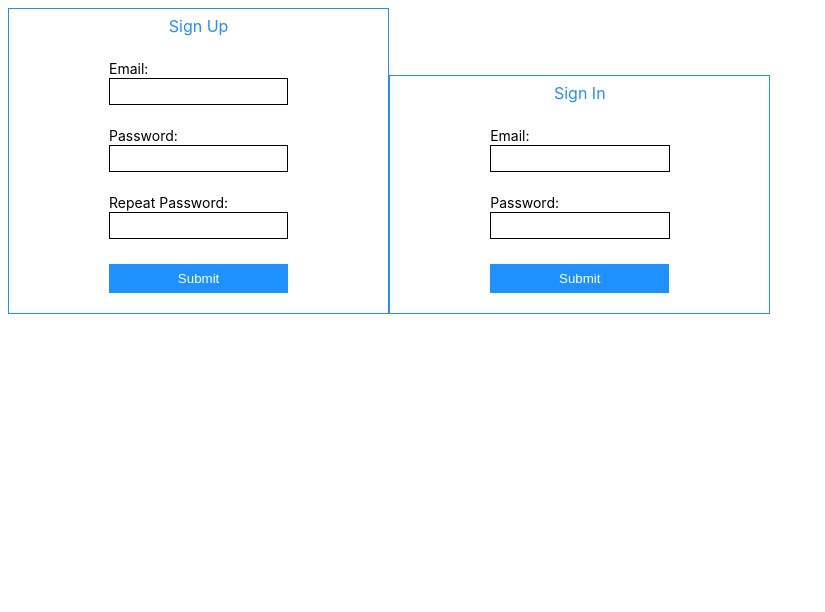
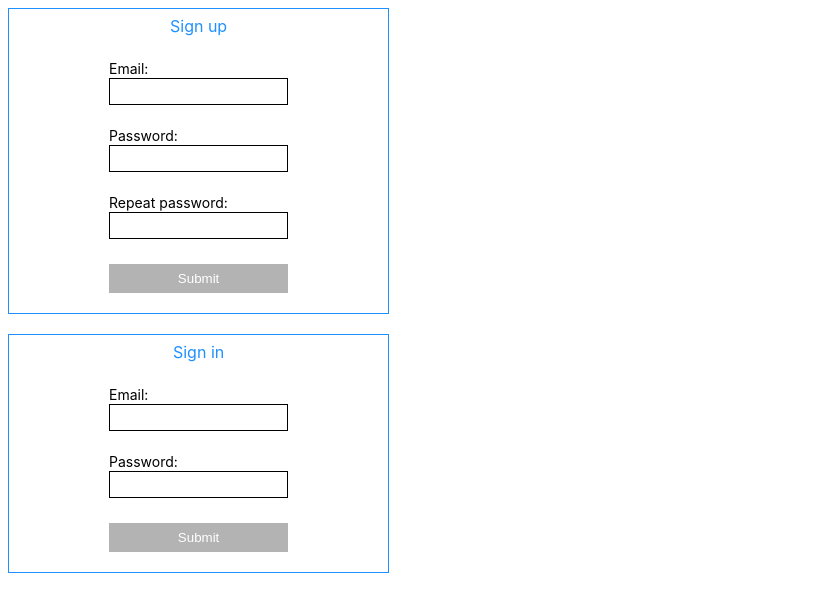
Before and after one commit to soleksy/Carent_frontend, a React app: page / in a window 1280 px wide. Shown: the whole page, without its empty margins (0-825 px from the left). Built offline with nearby package versions, Linux system fonts and the light colour scheme.

Commit message:
Forms validation added # all components changed from functional to class ones + added concept of fields for repeating input from other fields + added complete form validation

```diff
--- a/src/components/Form.js
+++ /dev/null
@@ -1,13 +0,0 @@
-const Form = ({name, inputs}) => {
-    return (
-        <div className="form-container">
-            <div className="form-header">{name}</div>
-            <form>
-                {inputs}
-                <input type="submit"/>
-            </form>
-        </div>
-    );
-}
-
-export default Form;
--- a/src/components/Input.js
+++ /dev/null
@@ -1,31 +0,0 @@
-import {useState} from "react";
-
-const Input = ({name, type, validate}) => {
-    const [state, setState] = useState({
-        value: "",
-        className: "valid",
-        errorMessage: ""
-    });
-
-    const valueChangeHandler = (event) => {
-        const inputValue = event.target.value;
-        const validationResult = validate(inputValue);
-        setState({
-            value: inputValue,
-            className: validationResult.valid ? "valid" : "invalid",
-            errorMessage: validationResult.errorMessage
-        });
-    };
-
-    return (
-        <div className={state.className}>
-            <label htmlFor={name}>{name}:</label>
-            <br/>
-            <input name={name} type={type} onChange={valueChangeHandler} value={state.value}/>
-            <br/>
-            <span>{state.errorMessage}</span>
-        </div>
-    );
-};
-
-export default Input;
--- a/src/components/SignInForm.js
+++ /dev/null
@@ -1,15 +0,0 @@
-import Form from "./Form";
-import Input from "./Input";
-import {emailValidator, passwordValidator} from "../helpers/validators";
-
-const SignInForm = () => {
-    const inputs = [
-        <Input name="Email" type="field" validate={emailValidator}/>,
-        <Input name="Password" type="password" validate={passwordValidator}/>
-    ]
-    return (
-        <Form name="Sign In" inputs={inputs}/>
-    );
-}
-
-export default SignInForm;
--- a/src/components/SignUpForm.js
+++ /dev/null
@@ -1,16 +0,0 @@
-import Form from "./Form";
-import Input from "./Input";
-import {emailValidator, passwordValidator} from "../helpers/validators";
-
-const SignUpForm = () => {
-    const inputs = [
-        <Input name="Email" type="field" validate={emailValidator}/>,
-        <Input name="Password" type="password" validate={passwordValidator}/>,
-        <Input name="Repeat Password" type="password" validate={passwordValidator}/>
-    ]
-    return (
-        <Form name="Sign Up" inputs={inputs}/>
-    );
-}
-
-export default SignUpForm;
--- /dev/null
+++ b/src/components/forms/Form.js
@@ -0,0 +1,52 @@
+import * as React from "react";
+import Submit from "../input/Submit";
+
+class Form extends React.Component {
+    constructor(props) {
+        super(props);
+        this.state = {
+            valid: false
+        };
+        this.prepareValidationMap = this.prepareValidationMap.bind(this);
+        this.validationCallback = this.validationCallback.bind(this);
+        this.getDependentInputValue = this.getDependentInputValue.bind(this);
+    }
+
+    prepareValidationMap() {
+        this.inputsMap = {};
+        this.inputs.forEach(input => this.inputsMap[input.props.name] = {
+            value: '',
+            valid: false
+        });
+    }
+
+    validationCallback(name, value, valid) {
+        this.inputsMap[name] = {
+            value: value,
+            valid: valid
+        };
+
+        const formValid = !Object.values(this.inputsMap).some(input => !input.valid);
+        this.setState({
+            valid: formValid
+        });
+    };
+
+    getDependentInputValue(dependentName) {
+        return this.inputsMap[dependentName].value;
+    }
+
+    render() {
+        return (
+            <div className="form-container">
+                <div className="form-header">{this.name}</div>
+                <form>
+                    {this.inputs}
+                    <Submit valid={this.state.valid}/>
+                </form>
+            </div>
+        );
+    }
+}
+
+export default Form;
--- /dev/null
+++ b/src/components/forms/SignInForm.js
@@ -0,0 +1,26 @@
+import * as React from "react";
+import Form from "./Form";
+import Field from "../input/Field";
+import {emailValidator, passwordValidator} from "../../helpers/validators";
+
+class SignUpForm extends Form {
+    constructor(props) {
+        super(props);
+        this.name = "Sign in";
+        this.inputs = [
+            <Field name="Email"
+                   type="field"
+                   validate={emailValidator}
+                   validationCallback={this.validationCallback}
+                   key={0}/>,
+            <Field name="Password"
+                   type="password"
+                   validate={passwordValidator}
+                   validationCallback={this.validationCallback}
+                   key={1}/>
+        ];
+        this.prepareValidationMap();
+    }
+}
+
+export default SignUpForm;
--- /dev/null
+++ b/src/components/forms/SignUpForm.js
@@ -0,0 +1,33 @@
+import * as React from "react";
+import Form from "./Form";
+import Field from "../input/Field";
+import RepeatField from "../input/RepeatField";
+import {emailValidator, equalityValidator, passwordValidator} from "../../helpers/validators";
+
+class SignUpForm extends Form {
+    constructor(props) {
+        super(props);
+        this.name = "Sign up";
+        this.inputs = [
+            <Field name="Email"
+                   type="field"
+                   validate={emailValidator}
+                   validationCallback={this.validationCallback}
+                   key={0}/>,
+            <Field name="Password"
+                   type="password"
+                   validate={passwordValidator}
+                   validationCallback={this.validationCallback}
+                   key={1}/>,
+            <RepeatField name="Repeat password"
+                         type="password"
+                         validate={equalityValidator}
+                         validationCallback={this.validationCallback}
+                         getDependentInputValue={() => this.getDependentInputValue("Password")}
+                         key={2}/>,
+        ];
+        this.prepareValidationMap();
+    }
+}
+
+export default SignUpForm;
--- /dev/null
+++ b/src/components/input/Field.js
@@ -0,0 +1,44 @@
+import * as React from "react";
+
+class Field extends React.Component {
+    constructor(props) {
+        super(props);
+        this.state = {
+            value: "",
+            className: "valid",
+            errorMessage: ""
+        };
+        this.valueChangeHandler = this.valueChangeHandler.bind(this);
+    }
+
+    validateInput(inputValue) {
+        return this.props.validate(inputValue);
+    }
+
+    valueChangeHandler(event) {
+        const inputValue = event.target.value;
+        const validationResult = this.validateInput(inputValue);
+        this.setState({
+            value: inputValue,
+            className: validationResult.valid ? "valid" : "invalid",
+            errorMessage: validationResult.errorMessage
+        });
+        if(this.props.validationCallback !== undefined) {
+            this.props.validationCallback(this.props.name, inputValue, validationResult.valid);
+        }
+    };
+
+    render() {
+        return (
+            <div className={this.state.className}>
+                <label htmlFor={this.props.name}>{this.props.name}:</label>
+                <br/>
+                <input name={this.props.name} type={this.props.type} onChange={this.valueChangeHandler} value={this.state.value}/>
+                <br/>
+                <span>{this.props.errorMessage || this.state.errorMessage}</span>
+            </div>
+        );
+    }
+}
+
+export default Field;
--- /dev/null
+++ b/src/components/input/RepeatField.js
@@ -0,0 +1,9 @@
+import Field from "./Field";
+
+class RepeatField extends Field {
+    validateInput(inputValue) {
+        return this.props.validate(inputValue, this.props.getDependentInputValue());
+    };
+}
+
+export default RepeatField;
--- /dev/null
+++ b/src/components/input/Submit.js
@@ -0,0 +1,11 @@
+import * as React from "react";
+
+class Submit extends React.Component {
+    render() {
+        return (
+            <input type="submit" disabled={!this.props.valid}/>
+        );
+    }
+}
+
+export default Submit;
--- a/src/helpers/validators.js
+++ b/src/helpers/validators.js
@@ -1,4 +1,12 @@
 const EMAIL_REGEX = /[A-Za-z0-9]\w*(\.\w+)*@[A-Za-z0-9]\w*(\.\w+)*[A-Za-z0-9]/;
+
+export const equalityValidator = (input, comparable) => {
+    let errorMessage = null;
+    if(input !== comparable) {
+        errorMessage = "Fields mismatch";
+    }
+    return createValidationResult(errorMessage);
+}
 
 export const nonEmptyValidator = (input) => {
     let errorMessage = null;
--- a/src/styles/forms.css
+++ b/src/styles/forms.css
@@ -32,3 +32,12 @@ div.form-container form input[type="submit"]:hover {
     cursor: pointer;
     background-color: deepskyblue;
 }
+
+div.form-container form input[disabled] {
+    background-color: #b3b3b3;
+}
+
+div.form-container form input[disabled]:hover {
+    cursor: default;
+    background-color: #b3b3b3;
+}
```
Also changed, not shown: src/components/App.js (+8 -3 lines).
